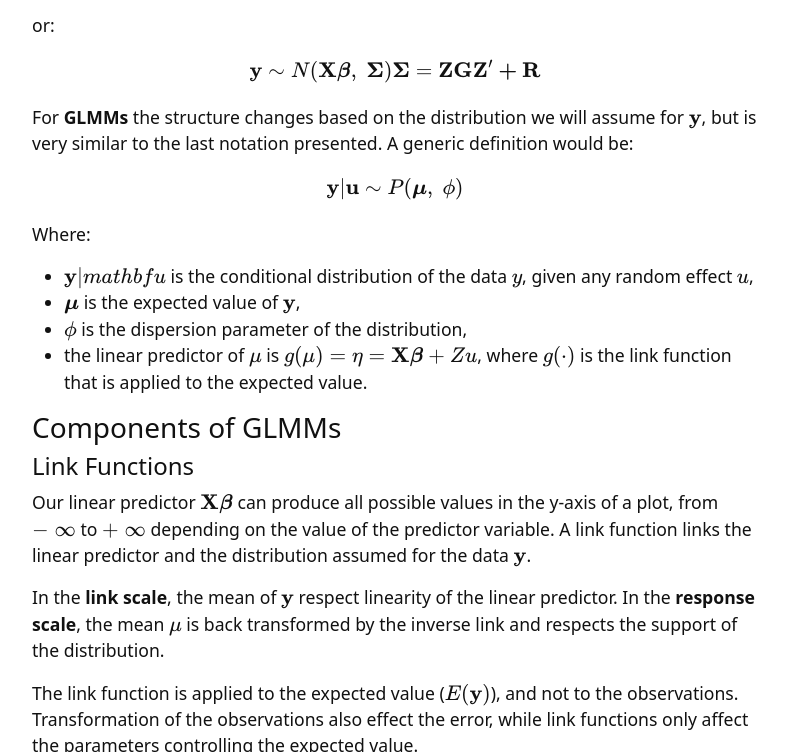
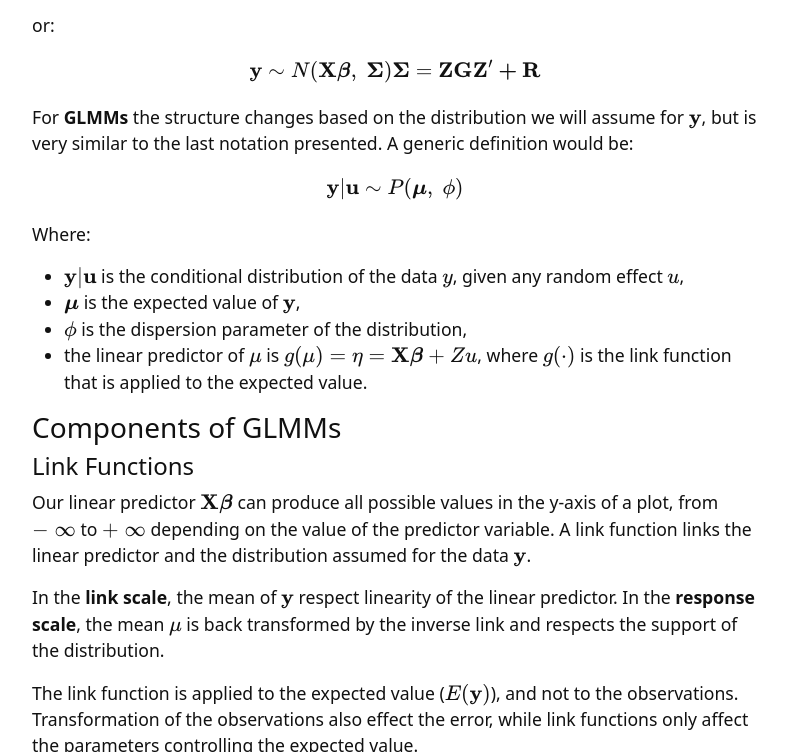
Before and after one commit to k-state-id3a/mixed-models-fall25, a Jekyll site: the page built from content/3-lesson.md, in a window 1280 px wide and 900 px high, scrolled down 1350 px, cut to the strip 0-752 px from the top of the window. Shown: the whole strip, without its empty margins (245-1032 px from the left). Built offline with Jekyll 4.4.1, drawn with Linux system fonts in a browser that asks for light colours; formulas are drawn with MathJax 3.

Commit message:
typo part 3

```diff
--- a/content/3-lesson.md
+++ b/content/3-lesson.md
@@ -69,7 +69,7 @@ $$
 
 Where:
 
-- $$\mathbf{y} \vert mathbf{u}$$ is the conditional distribution of the data $$y$$, given any random effect $$u$$,
+- $$\mathbf{y} \vert \mathbf{u}$$ is the conditional distribution of the data $$y$$, given any random effect $$u$$,
 - $$\boldsymbol{\mu}$$ is the expected value of $$\mathbf{y}$$,
 - $$\phi$$ is the dispersion parameter of the distribution,
 - the linear predictor of $$\mu$$ is $$g(\mu) = \eta = \mathbf{X}\boldsymbol{\beta} + Zu$$, where $$g(\cdot)$$ is the link function that is applied to the expected value.
```
